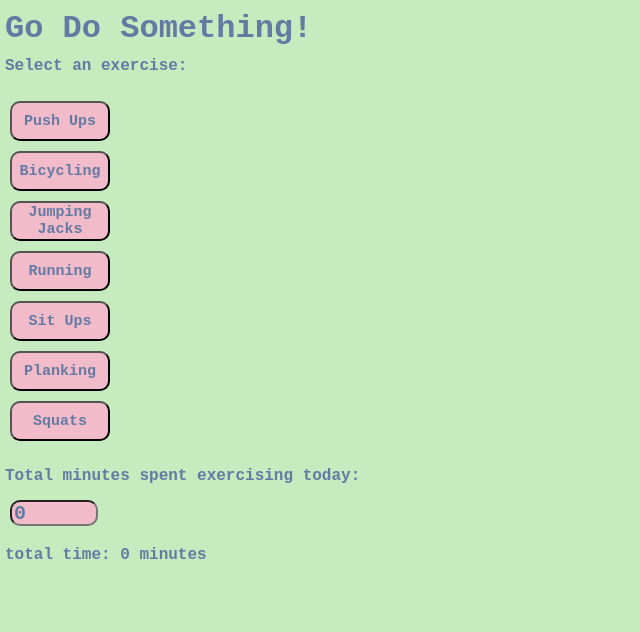
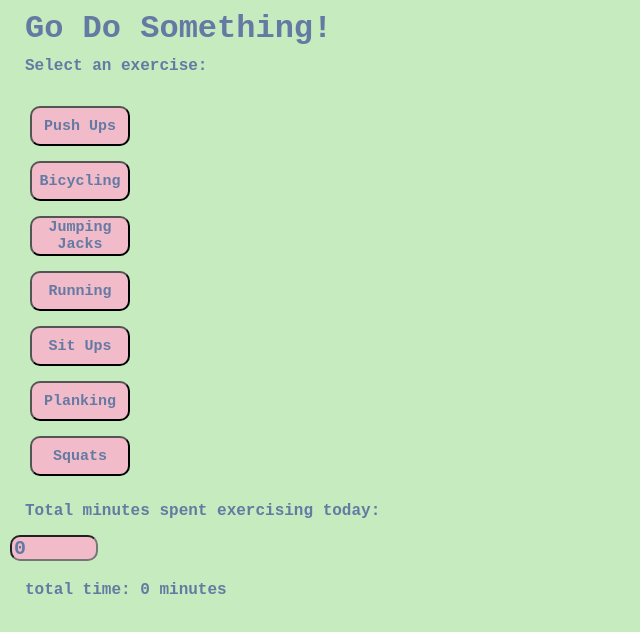
Before and after one commit to julianamacedo1/exercise-app, a React (Create React App) app: page / in a window 1280 px wide. Shown: the top 632 px of the page, without its empty margins (0-640 px from the left). Built offline with nearby package versions, Linux system fonts and the light colour scheme.

Commit message:
March 6, 2021 4:28 PM

```diff
--- a/src/App.css
+++ b/src/App.css
@@ -2,7 +2,7 @@ body {
   background-color: #C6EBBE;
 }
 button {
-  margin: 5px 5px 5px 5px;
+  margin: 10px 5px 5px 25px;
   font-family: 'Courier New', Courier, monospace;
   font-weight: bold;
   color: #647AA3;
@@ -14,12 +14,12 @@ button {
 }
 h1 {
   font-family: 'Courier New', Courier, monospace;
-  margin: 10px 5px 5px 5px;
+  margin: 10px 5px 5px 25px;
   color: #647AA3;
 }
 p {
   font-family: 'Courier New', Courier, monospace;
-  margin: 10px 5px 5px 5px;
+  margin: 10px 5px 5px 25px;
   color: #647AA3;
   font-weight: bold;
 }
```
